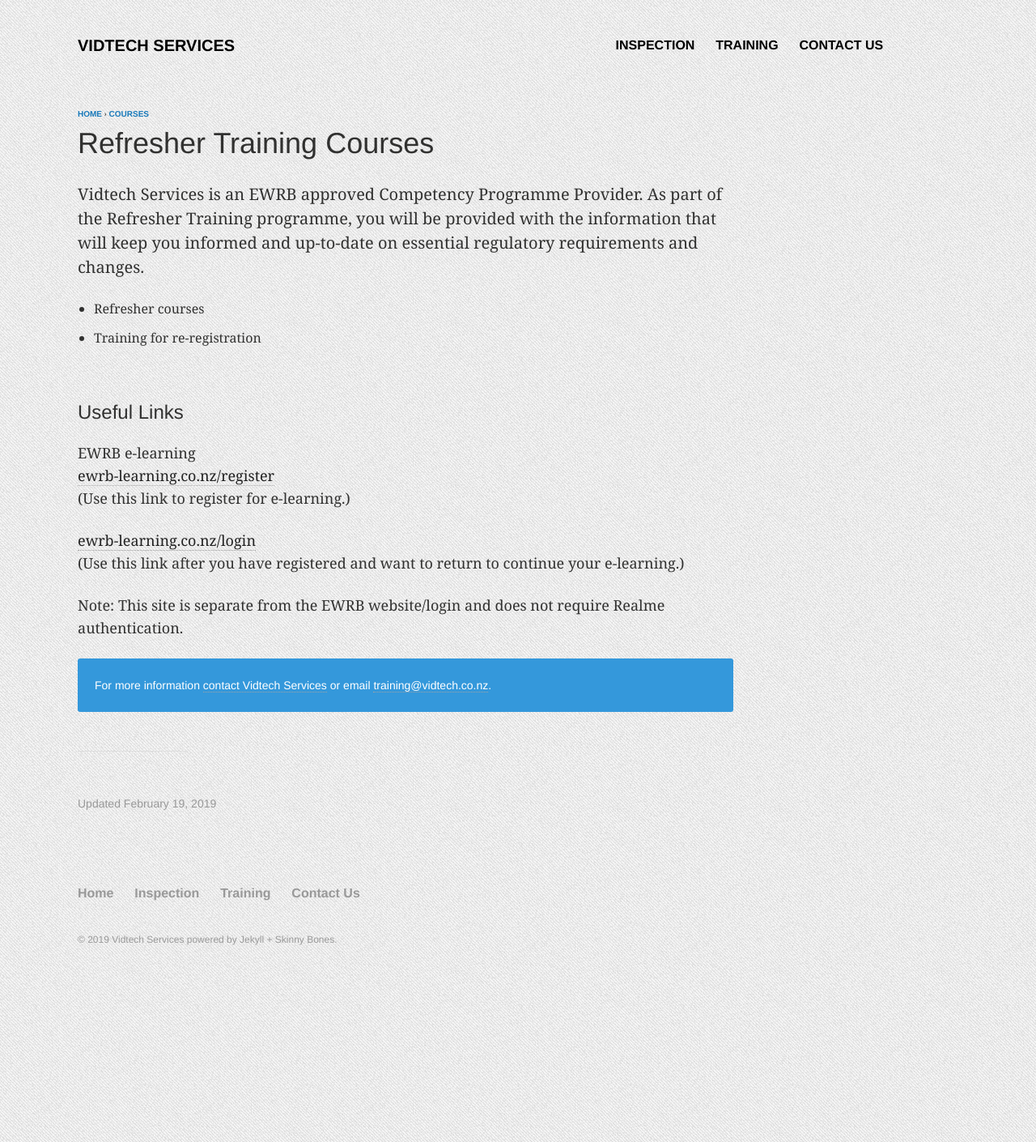
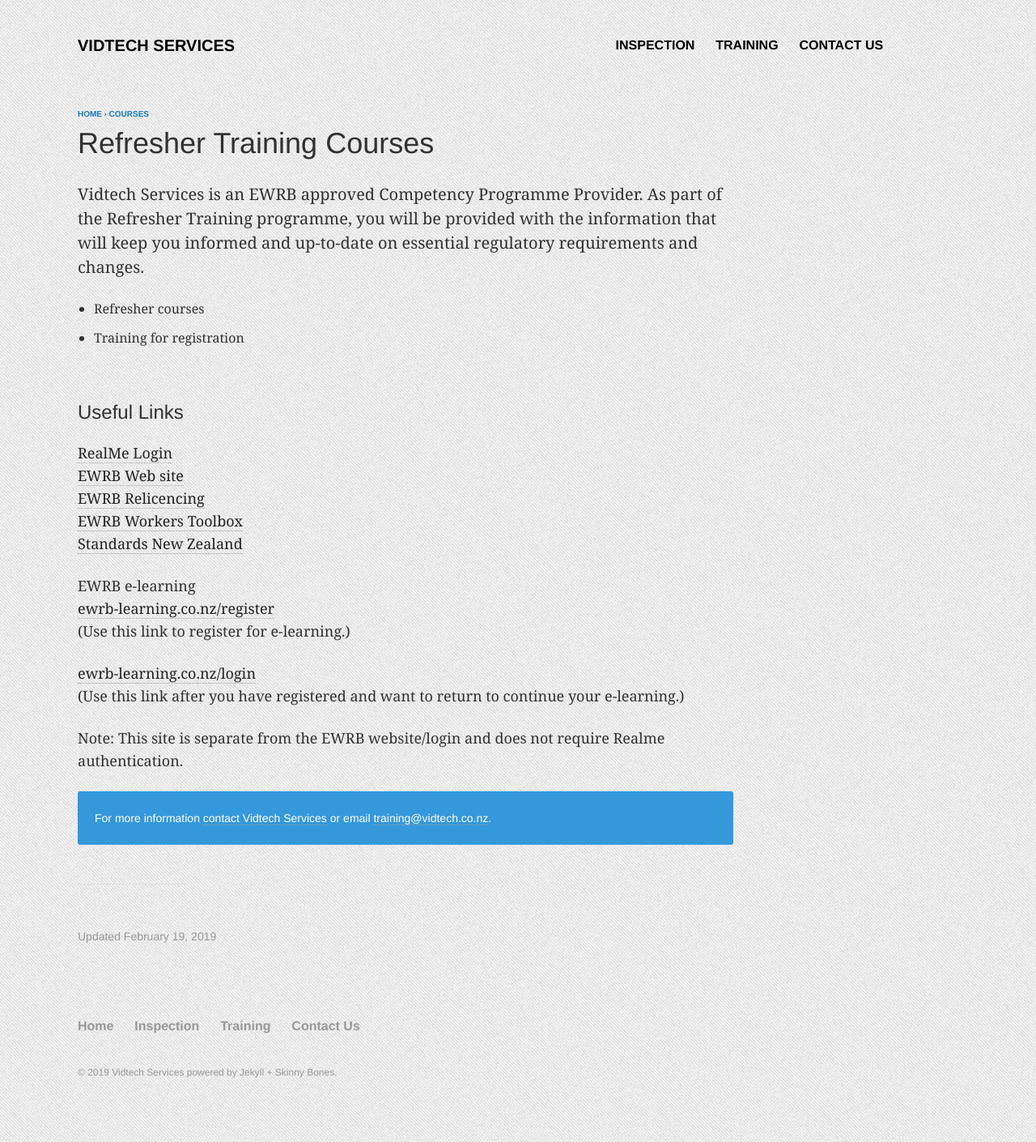
Before and after one commit to DarrenHobern/limerice, a Jekyll site: the page built from _posts/courses/2019-02-20-ewrb.md, in a window 1280 px wide. Shown: the whole page at 81% size. Built offline with Jekyll 4.4.1, drawn with Linux system fonts in a browser that asks for light colours.

Commit message:
Useful web links
Add links to EWRB web site locations and standards NZ

```diff
--- a/_posts/courses/2019-02-20-ewrb.md
+++ b/_posts/courses/2019-02-20-ewrb.md
@@ -11,13 +11,19 @@ share: false
 Vidtech Services is an EWRB approved Competency Programme Provider.  As part of the Refresher Training programme, you will be provided with the information that will keep you informed and up-to-date on essential regulatory requirements and changes.
 
  - Refresher courses
- - Training for re-registration  <br>
+ - Training for registration  <br>
 
 
 <br>
 
 
 #### Useful Links
+
+[RealMe Login](https://ewrb.ewr.govt.nz/OnlineAccount/Login.aspx)
+[EWRB Web site](https://ewrb.govt.nz)
+[EWRB Relicencing](https://www.ewrb.govt.nz/registration-and-licensing/relicensing/)
+[EWRB Workers Toolbox](https://www.ewrb.govt.nz/working-safely-and-in-compliance/electrical-workers-toolbox/)
+[Standards New Zealand](https://www.ewrb.govt.nz/working-safely-and-in-compliance/new-zealand-standards/)
 
 EWRB e-learning
 [ewrb-learning.co.nz/register](https://ewrb-learning.co.nz/register/)
@@ -30,5 +36,6 @@ Note:  This site is separate from the EWRB website/login and does not require Re
 
 
 
+
 For more information [contact Vidtech Services](/contact) or email [training@vidtech.co.nz](mailto:training@vidtech.co.nz).
 {: .notice-info}
```
Also changed, not shown: training/index.md (+0 -1 lines).
